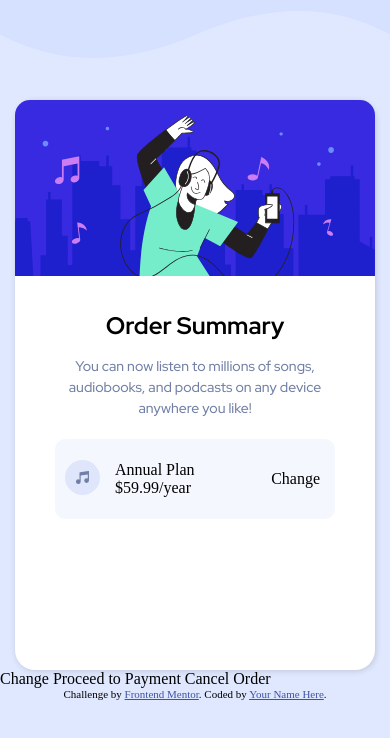
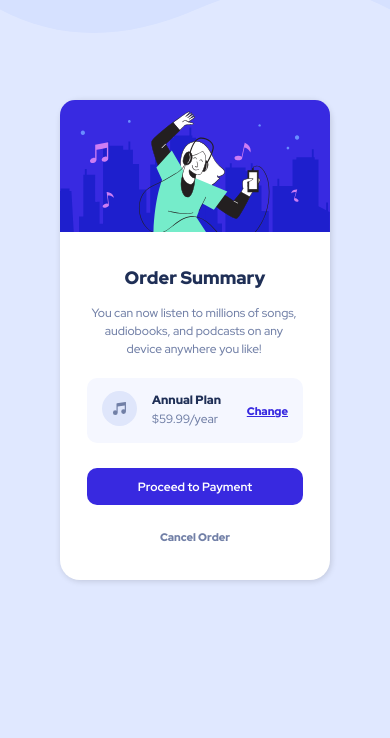
Before and after one commit to milanjelic92/order-summary-component-hub, a plain HTML site: page index.html in a window 390 px wide. Drawn offline with Linux system fonts and the light colour scheme.

Commit message:
final commit

```diff
--- a/index.html
+++ b/index.html
@@ -21,40 +21,48 @@
     <link rel="stylesheet" href="style.css" />
   </head>
   <body>
+    <main>
       <div class="container">
         <div class="card">
           <div class="image-container">
-          <img class="hero-image" src="./images/illustration-hero.svg" alt="" />
+            <img
+              class="hero-image"
+              src="./images/illustration-hero.svg"
+              alt=""
+            />
           </div>
           <div class="order-container">
             <h1>Order Summary</h1>
             <p class="paragraph">
-            You can now listen to millions of songs, audiobooks, and podcasts on
-            any device anywhere you like!
+              You can now listen to millions of songs, audiobooks, and podcasts
+              on any device anywhere you like!
             </p>
             <div class="flex">
               <div class="grid">
                 <div class="music-image-container">
-                <img class="music-image" src="./images/icon-music.svg" alt="" />
+                  <img
+                    class="music-image"
+                    src="./images/icon-music.svg"
+                    alt=""
+                  />
                 </div>
 
                 <div class="price-plan">
-                <p>Annual Plan</p>
-                <p>$59.99/year</p>
+                  <p class="anual-row">Annual Plan</p>
+                  <p class="price-row">$59.99/year</p>
                 </div>
                 <div class="change-link"><p>Change</p></div>
               </div>
             </div>
+            <div class="button-container">
+              <button>Proceed to Payment</button>
+            </div>
+            <div class="cancel-button">
+              <p>Cancel Order</p>
             </div>
           </div>
         </div>
-    Change Proceed to Payment Cancel Order
-
-    <div class="attribution">
-      Challenge by
-      <a href="https://www.frontendmentor.io?ref=challenge" target="_blank"
-        >Frontend Mentor</a
-      >. Coded by <a href="#">Your Name Here</a>.
       </div>
+    </main>
   </body>
 </html>
--- a/style.css
+++ b/style.css
@@ -5,13 +5,7 @@ body {
     background-color: hsl(225, 100%, 94%);
 }
 
-.attribution {
-    font-size: 11px;
-    text-align: center;
-  }
-  .attribution a {
-    color: hsl(228, 45%, 44%);
-  }
+
   .container {
     display: flex;
     justify-content: center;
@@ -19,13 +13,13 @@ body {
     background-image: url('./images/pattern-background-desktop.svg');
     background-repeat: no-repeat;
     background-size: contain;
-    background-position-y: -60px;
+    background-position-y: -85px;
 
   }
 
   .card {
-    width: 360px;
-    height: 570px;
+    width: 340px;
+    height: 530px;
     background-color: rgb(255, 255, 255);
     margin-top: 100px;
     border-radius: 20px;
@@ -33,14 +27,14 @@ body {
   }
 
   .image-container {
-    width: 360px;
+    width: 340px;
 
   }
   .order-container {
     margin-top: 30px;
   }
   .hero-image {
-    width: 360px;
+    width: 340px;
     border-radius: 15px;
     border-bottom-left-radius: 0;
     border-bottom-right-radius: 0;
@@ -49,7 +43,7 @@ body {
     width: 35px;
   }
   .music-image-container {
-    margin-left: 10px;
+    margin-left: 15px;
   }
   .flex {
     display: flex;
@@ -60,7 +54,7 @@ body {
 
   .grid {
     width: 280px;
-    height: 80px;
+    height: 75px;
     background-color:  hsl(225, 100%, 98%);
     border-radius: 10px;
     display: grid;
@@ -71,14 +65,25 @@ body {
   .change-link {
     justify-self: end;
     margin-right: 15px;
+    font-family: Red Hat Display, sans-serif;
+    font-size: 11px;
+    color: hsl(245, 75%, 52%);
+    text-decoration: underline;
+    font-weight: 900;
+    cursor: pointer;
+  }
+  .change-link:hover {
+    color: rgba(56, 41, 224, 0.7);
+    text-decoration: none;
   }
   .price-plan {
-    margin-left: 20px;
+    margin-left: 25px;
   }
   h1 {
     text-align: center;
     font-family: Red Hat Display, sans-serif;
-    font-family: 900;
+    color:hsl(223, 47%, 23%);
+    font-weight: 900;
     font-size: 24px;
   }
   .paragraph {
@@ -91,3 +96,101 @@ body {
     padding-right: 30px;
     margin-top: 15px;
   }
+  .anual-row {
+    font-family: Red Hat Display, sans-serif;
+    font-size: 12px;
+    font-weight: 900;
+    color:hsl(223, 47%, 23%);
+    margin-bottom: 3px;
+
+  }
+  .price-row {
+    font-family: Red Hat Display, sans-serif;
+    font-size: 12px;
+    font-weight: 500;
+    color:hsl(224, 23%, 55%);
+    margin-bottom: 3px;
+  }
+  .button-container {
+    display: flex;
+    justify-content: center;
+    align-items: center;
+  }
+
+  button {
+    width: 280px;
+    height: 37px;
+    border-radius: 10px;
+    background-color: hsl(245, 75%, 52%);
+    border: none;
+    font-family: Red Hat Display, sans-serif;
+    font-weight: 700;
+    font-size: 12px;
+    color: white;
+    margin-top: 25px;
+    transition: background-color 0.15s ease;
+  }
+  button:hover {
+    background-color:rgba(56, 41, 224, 0.7);
+    cursor: pointer;
+    transform: scale(1.1);
+    transition: 0.5s ease;
+  }
+
+
+
+
+
+  .cancel-button {
+    display: flex;
+    justify-content: center;
+    align-items: center;
+    font-family: Red Hat Display, sans-serif;
+    font-size: 11px;
+    color: hsl(224, 23%, 55%);
+    font-weight: 900;
+    margin-top: 25px;
+    transition: color 0.15s ease;
+
+  }
+  .cancel-button:hover {
+    color: hsl(223, 47%, 23%);
+    cursor:pointer;
+
+  }
+
+  @media (max-width:616px) {
+    .card {
+      width: 270px;
+      height: 480px;
+      background-color: rgb(255, 255, 255);
+      margin-top: 100px;
+      border-radius: 20px;
+      box-shadow: 1px 1px 6px rgba(0, 0, 0, 0.15);
+    }
+    .hero-image {
+      width: 270px;
+      border-radius: 15px;
+      border-bottom-left-radius: 0;
+      border-bottom-right-radius: 0;
+    }
+    button {
+      max-width: 80%;
+      max-height: 100%;
+    }
+    .grid {
+      max-width: 80%;
+      height: 65px;
+
+    }
+    .paragraph {
+      font-size: 12px;
+      line-height: 1.5;
+      text-align: center;
+      margin-right: 2px;
+    }
+    h1 {
+      font-size: 18px;
+    }
+
+  }
```
Also changed, not shown: 3 other files. Lines whose indentation alone changed are shown as unchanged.
